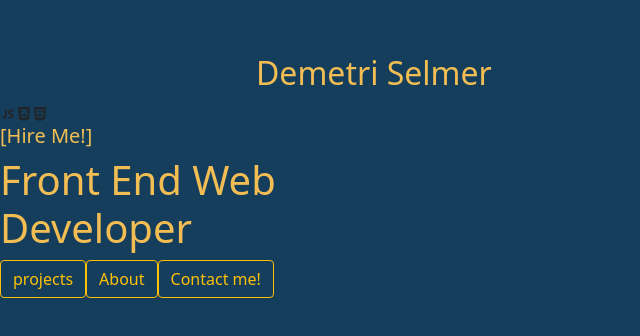
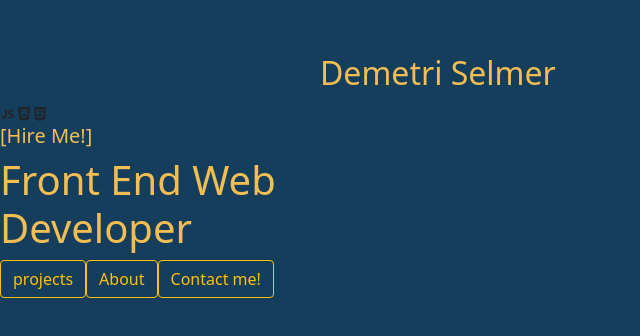
Before and after one commit to dsh410/portfolio, a React (Create React App) app: page / in a window 1280 px wide. Shown: the part 202-538 px from the top of the page, without its empty margins (0-640 px from the left). Built offline with nearby package versions, Linux system fonts and the light colour scheme.

Commit message:
added more margin left by 25%.

```diff
--- a/src/App.css
+++ b/src/App.css
@@ -15,7 +15,7 @@ h5 {
 
 .name-container {
   margin-top: 20%;
-    margin-left: 20%;
+    margin-left: 25%;
 }
 
 
```
